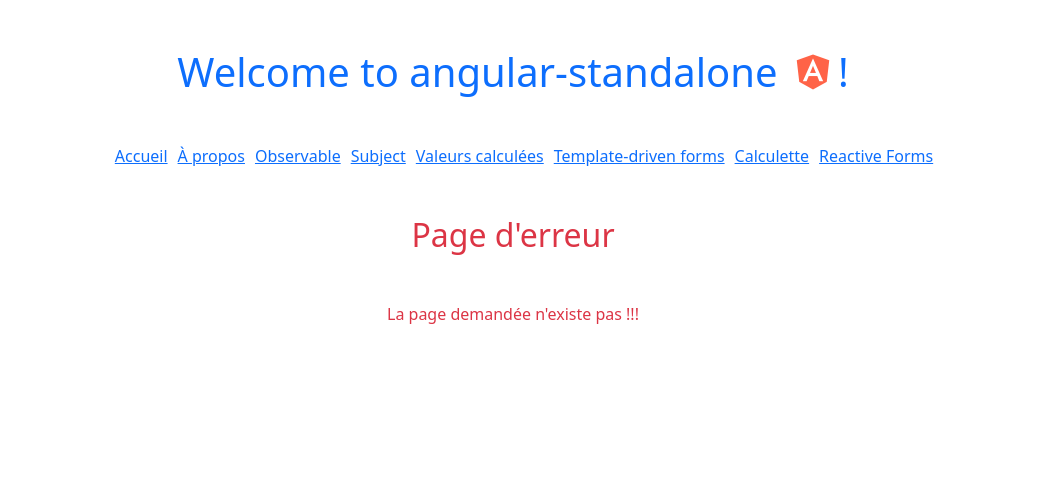
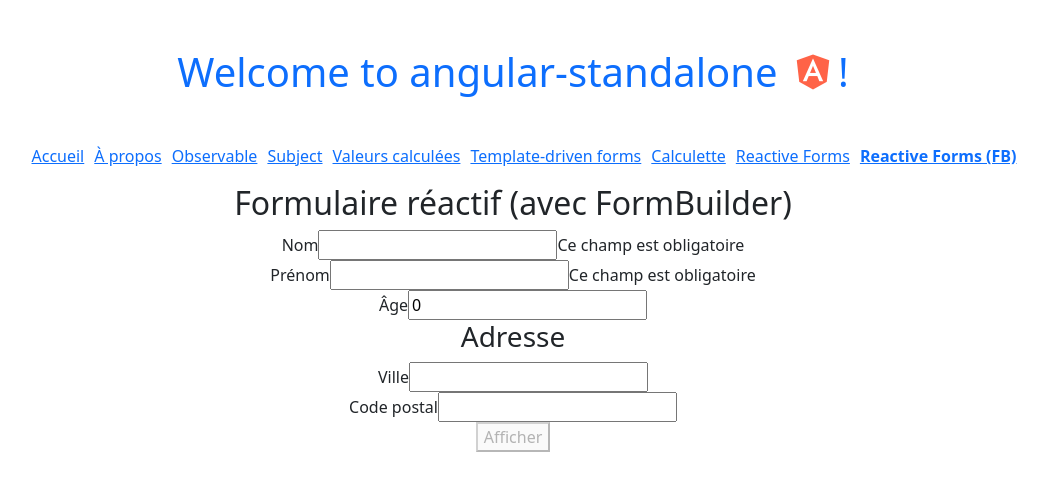
Before and after one commit to Achreftun/angular-standalone, an Angular app: page /builder in a window 1280 px wide. Before the commit this address led to /not-found. Shown: the top 490 px of the page, without its empty margins (127-1174 px from the left). Built offline with nearby package versions, Linux system fonts and the light colour scheme.

Commit message:
FormGroup imbriqué

```diff
--- a/src/app/app.routes.ts
+++ b/src/app/app.routes.ts
@@ -12,6 +12,7 @@
 import { FormulaireSimpleComponent } from './components/formulaire-simple/formulaire-simple';
 import { CalculetteComponent } from './components/calculette/calculette';
 import { FormulaireReactifComponent } from './components/formulaire-reactif/formulaire-reactif';
+import { FormulaireBuilderComponent } from './components/formulaire-builder/formulaire-builder';
 
 // ici on définit les routes de nos composants
 export const routes: Routes = [
@@ -28,6 +29,7 @@
     { path: 'calculette', component: CalculetteComponent },
     { path: 'formulaire', component: FormulaireSimpleComponent },
     { path: 'reactive', component: FormulaireReactifComponent },
+    { path: 'builder', component: FormulaireBuilderComponent },
     // à placer en dernier
     // { path: '**', component: NotFoundComponent },
     { path: 'not-found', component: NotFoundComponent },
--- /dev/null
+++ b/src/app/components/formulaire-builder/formulaire-builder.html
@@ -0,0 +1,61 @@
+<h2>Formulaire réactif (avec FormBuilder)</h2>
+<form [formGroup]="personneForm" (ngSubmit)="afficher()">
+    <div>
+        <label for="nom">Nom</label>
+        <input type="text" id="nom" formControlName="nom">
+        @if (nom.errors) {
+        @if (nom.errors['required']) {
+        <span>Ce champ est obligatoire</span>
+        } @else {
+        {{ nom.errors['majuscule'] }}
+        }
+        }
+    </div>
+    <div>
+        <label for="prenom">Prénom</label>
+        <input type="text" id="prenom" formControlName="prenom">
+        @if (prenom.errors) {
+        @if (prenom.errors['required']) {
+        <span>Ce champ est obligatoire</span>
+        } @else {
+        Ce champ doit commencer par une majuscule et contenir entre 3 et 30 lettres et espaces
+        }
+        }
+
+    </div>
+    <div>
+        <label for="age">Âge</label>
+        <input type="number" id="age" formControlName="age">
+        @if (age.errors) {
+        <span>Ce champ est obligatoire</span>
+        }
+    </div>
+    <div formGroupName="adresse">
+        <h3>Adresse</h3>
+        <div>
+            <label for="ville">Ville</label>
+            <input type="text" id="ville" formControlName="ville">
+            <!-- @if (ville.errors) {
+            <span>Ce champ est obligatoire</span>
+            } -->
+        </div>
+        <div>
+            <label for="codePostal">Code postal</label>
+            <input type="text" id="codePostal" formControlName="codePostal">
+            <!-- @if (ville.errors) {
+            <span>Ce champ est obligatoire</span>
+            } -->
+        </div>
+    </div>
+
+    <div>
+        <button [disabled]="personneForm.invalid">
+            Afficher
+        </button>
+    </div>
+</form>
+<ul>
+    @for (p of personnes; track $index) {
+    <li>{{ p.nom }} {{ p.prenom }}</li>
+    }
+</ul>
--- /dev/null
+++ b/src/app/components/formulaire-builder/formulaire-builder.ts
@@ -0,0 +1,46 @@
+import { Component } from '@angular/core';
+import { FormBuilder, FormControl, FormGroup, ReactiveFormsModule, Validators } from '@angular/forms';
+import { Personne } from '../../models/personne';
+import { checkNomValidator } from '../../validators/string.validator';
+
+@Component({
+  selector: 'app-formulaire-builder',
+  imports: [ReactiveFormsModule],
+  templateUrl: './formulaire-builder.html',
+  styleUrl: './formulaire-builder.css',
+})
+export class FormulaireBuilderComponent {
+  personnes: Personne[] = []
+  personneForm: FormGroup
+
+  constructor(private fb: FormBuilder) {
+    this.personneForm = this.fb.group({
+      nom: ['', [Validators.required, checkNomValidator]],
+      prenom: ['', [Validators.required, Validators.pattern(/^[A-Z]{1}[a-z ]{2,29}$/)]],
+      age: [0, Validators.required],
+      adresse: this.fb.group({
+        ville: ['', Validators.required],
+        codePostal: ['', Validators.required],
+      })
+    })
+  }
+
+  get nom() {
+    return this.personneForm.controls['nom']
+  }
+  get prenom() {
+    return this.personneForm.controls['prenom']
+  }
+  get age() {
+    return this.personneForm.controls['age']
+  }
+
+  afficher() {
+    console.log(this.personneForm);
+    console.log(this.personneForm.get('nom'));
+    console.log(this.personneForm.controls['nom']);
+    console.log(this.personneForm.value);
+    this.personnes.push(this.personneForm.value as Personne)
+    this.personneForm.reset()
+  }
+}
--- a/src/app/components/menu/menu.html
+++ b/src/app/components/menu/menu.html
@@ -24,5 +24,8 @@
         <li routerLinkActive="active">
             <a routerLink="/reactive">Reactive Forms</a>
         </li>
+        <li routerLinkActive="active">
+            <a routerLink="/builder">Reactive Forms (FB)</a>
+        </li>
     </ul>
 </nav>
```
Also changed, not shown: src/app/components/formulaire-builder/formulaire-builder.css (added), 1 other file (tests, documents, lock files or other folders).
